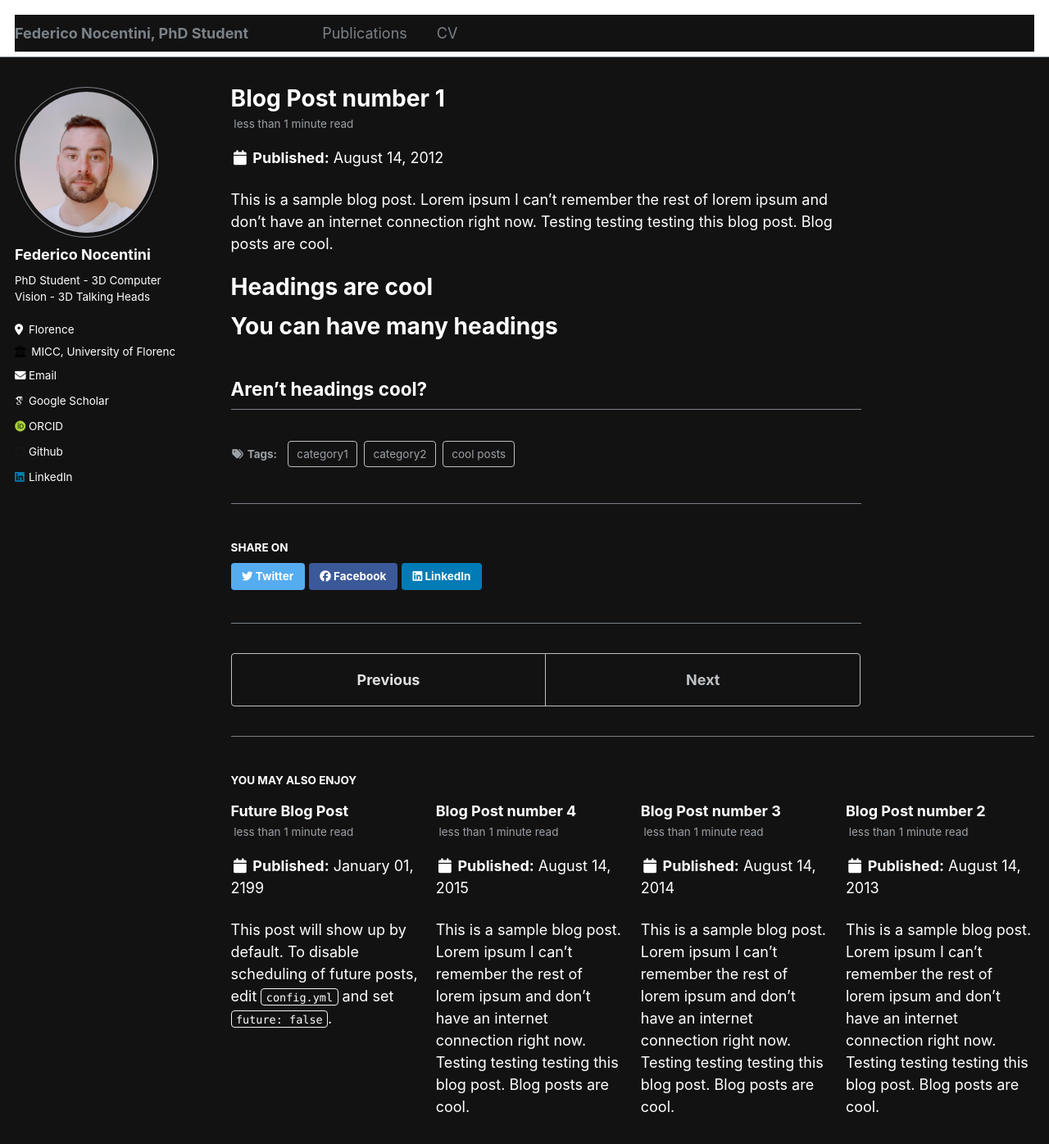
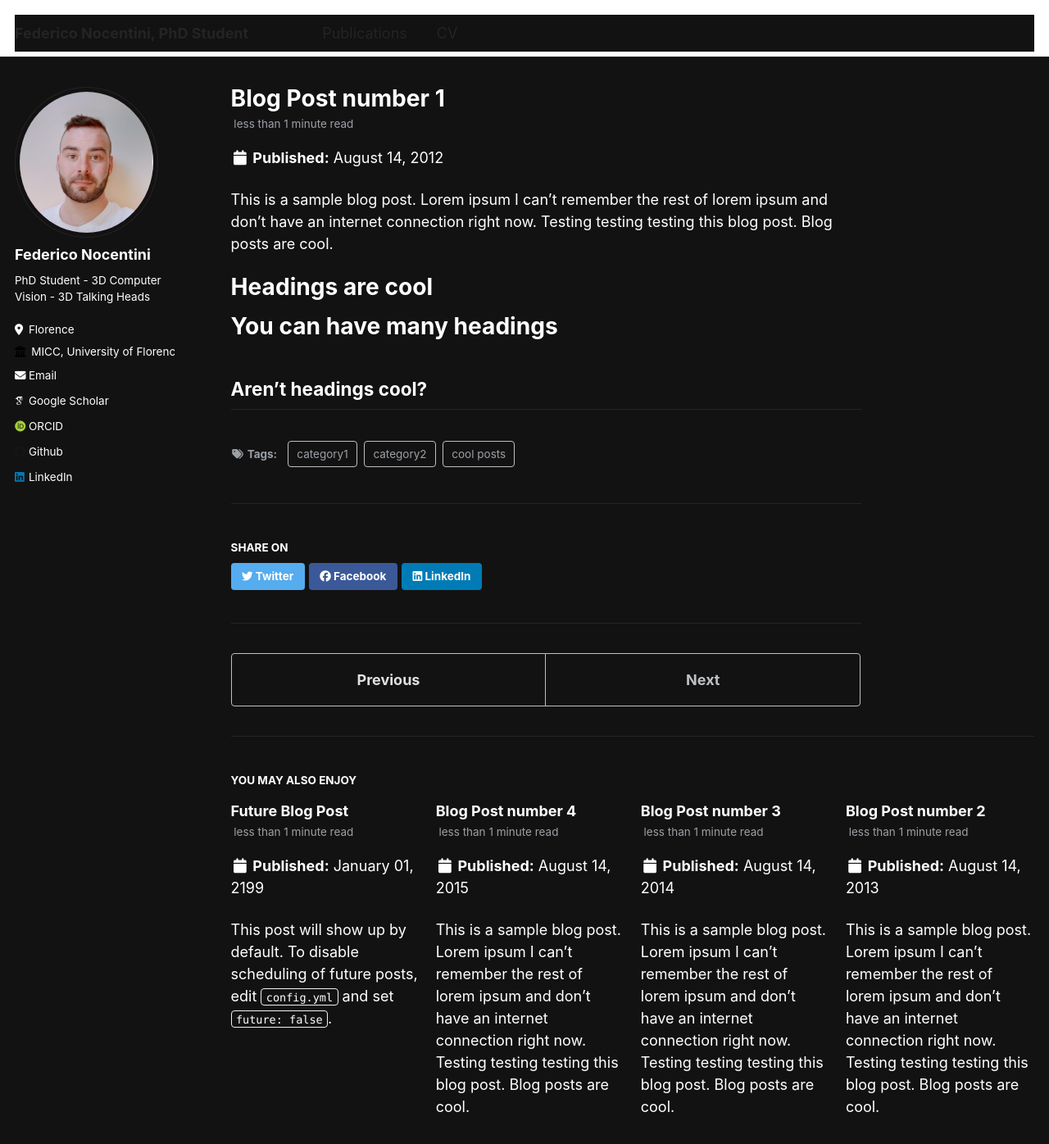
Before and after one commit to FedeNoce/fedenoce.github.io, a Jekyll site: the page built from _posts/2012-08-14-blog-post-1.md, in a window 1280 px wide and 1400 px high. Shown: the top 1396 px of the window at 82% size. Built offline with Jekyll 4.4.1, drawn with Linux system fonts in a browser that asks for light colours; some web fonts are replaced.

Commit message:
modified:   _sass/_variables.scss

```diff
--- a/_sass/_variables.scss
+++ b/_sass/_variables.scss
@@ -66,9 +66,9 @@ $background-color           : #131212;
 $code-background-color      : #131212;
 $code-background-color-dark : #252323;
 $text-color                 : #fff;
-$border-color               : #7a8288;
+$border-color               : #252323;
 
-$primary-color              : #7a8288;
+$primary-color              : #252323;
 $success-color              : #62c462;
 $warning-color              : #f89406;
 $danger-color               : #ee5f5b;
```
